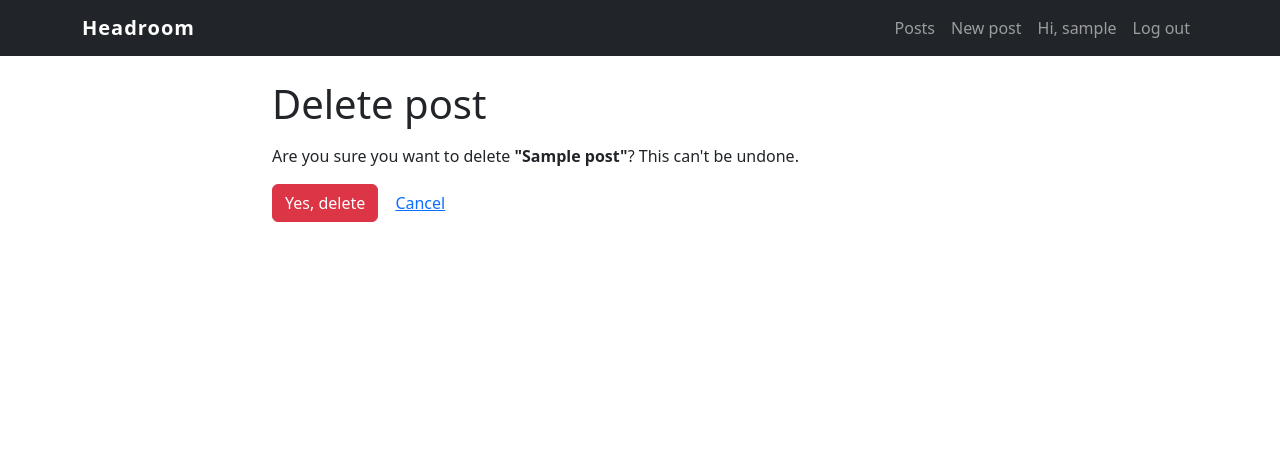
After one commit to lucascauhepe-spec/django-blog-audio, a Django app: a page that uses blog/templates/blog/post_confirm_delete.html in a window 1280 px wide. The commit adds this page. Shown: the top 462 px of the page. Run offline with Django 5.2, Linux system fonts and the light colour scheme; a user stored in the database is signed in; tables that the repository leaves empty hold one stand-in row (values such as "Sample post").

Commit message:
Add post delete with confirmation page

```diff
--- /dev/null
+++ b/blog/templates/blog/post_confirm_delete.html
@@ -0,0 +1,18 @@
+{% extends "base.html" %}
+
+{% block title %}Delete post{% endblock %}
+
+{% block content %}
+  <div class="row justify-content-center">
+    <div class="col-lg-8">
+      <h1 class="mb-3">Delete post</h1>
+      <p>Are you sure you want to delete <strong>"{{ post.title }}"</strong>? This can't be undone.</p>
+
+      <form method="post">
+        {% csrf_token %}
+        <button type="submit" class="btn btn-danger">Yes, delete</button>
+        <a href="{{ post.get_absolute_url }}" class="btn btn-link">Cancel</a>
+      </form>
+    </div>
+  </div>
+{% endblock %}
--- a/blog/templates/blog/post_detail.html
+++ b/blog/templates/blog/post_detail.html
@@ -15,6 +15,7 @@
     {% if user == post.author %}
       <div class="mb-3">
         <a href="{% url 'blog:post_edit' post.slug %}" class="btn btn-outline-secondary btn-sm">Edit</a>
+        <a href="{% url 'blog:post_delete' post.slug %}" class="btn btn-outline-danger btn-sm">Delete</a>
       </div>
     {% endif %}
 
--- a/blog/urls.py
+++ b/blog/urls.py
@@ -8,5 +8,6 @@ urlpatterns = [
     path("", views.post_list, name="post_list"),
     path("new/", views.post_create, name="post_create"),
     path("<slug:slug>/edit/", views.post_edit, name="post_edit"),
+    path("<slug:slug>/delete/", views.post_delete, name="post_delete"),
     path("<slug:slug>/", views.post_detail, name="post_detail"),
 ]
--- a/blog/views.py
+++ b/blog/views.py
@@ -59,3 +59,14 @@ def post_edit(request, slug):
         "page_title": "Edit post",
         "button_text": "Save changes",
     })
+
+@login_required
+def post_delete(request, slug):
+    post = get_object_or_404(Post, slug=slug, author=request.user)
+
+    if request.method == "POST":
+        post.delete()
+        messages.success(request, "Post deleted.")
+        return redirect("blog:post_list")
+
+    return render(request, "blog/post_confirm_delete.html", {"post": post})
```
